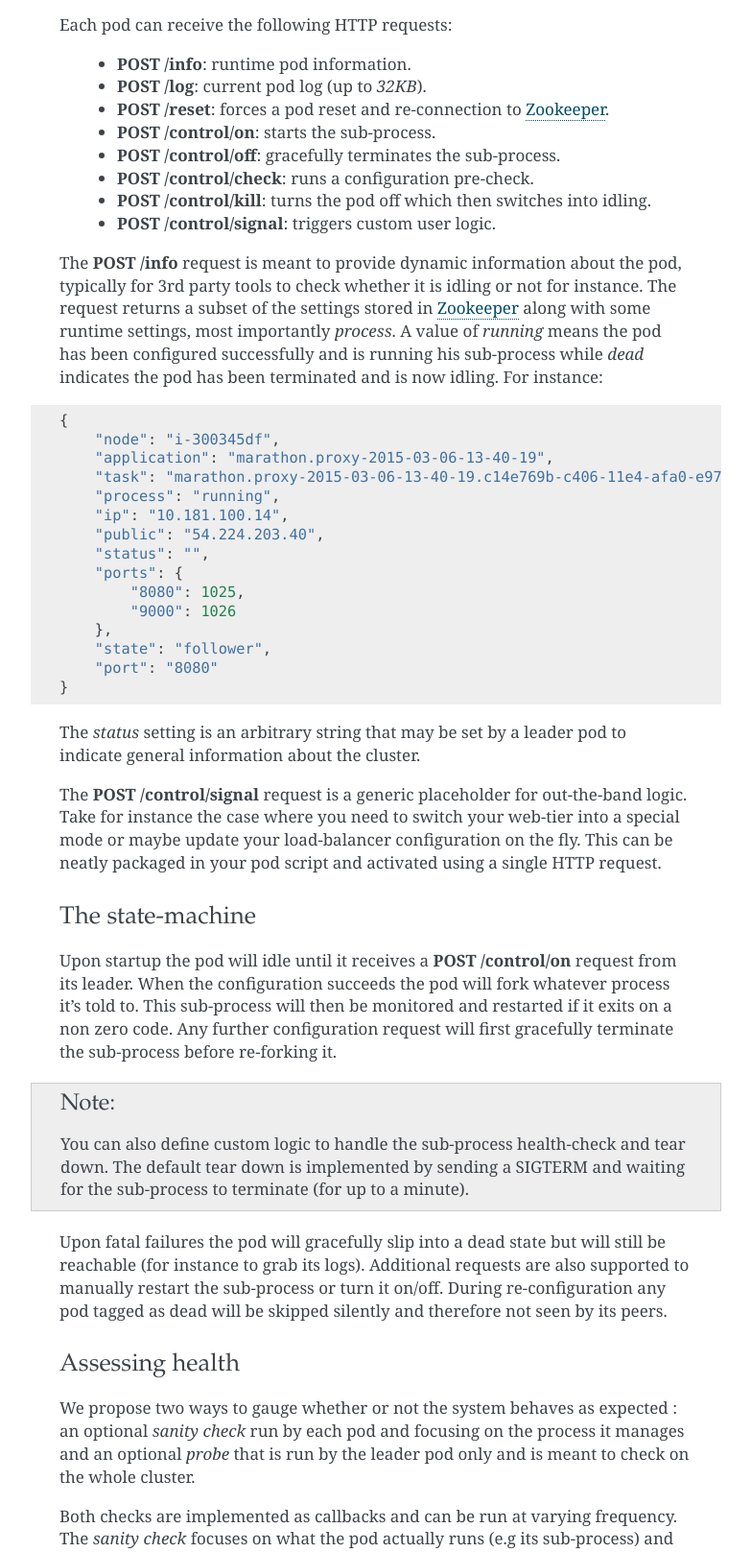
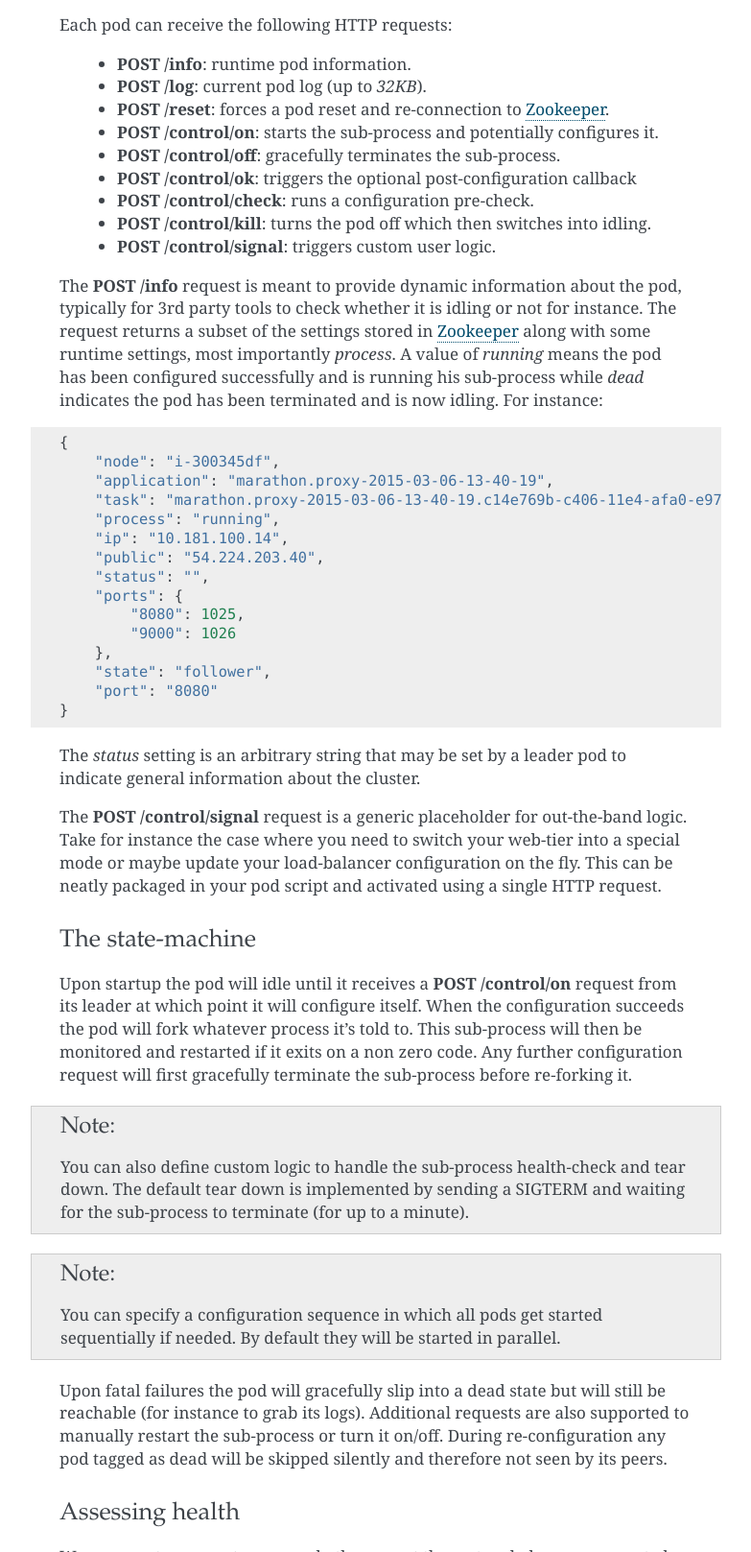
Before and after one commit to autodesk-cloud/ochopod, a plain HTML site: page concepts.html in a window 1280 px wide. Shown: the part 4972-6589 px from the top of the page at 96% size, without its empty margins (358-1141 px from the left). Drawn offline with Linux system fonts and the light colour scheme.

Commit message:
doc update

```diff
--- a/concepts.html
+++ b/concepts.html
@@ -202,8 +202,9 @@ already been killed and is now idling. Soft failures will trigger a <strong>HTTP
 <li><strong>POST /info</strong>: runtime pod information.</li>
 <li><strong>POST /log</strong>: current pod log (up to <em>32KB</em>).</li>
 <li><strong>POST /reset</strong>: forces a pod reset and re-connection to <a class="reference external" href="http://zookeeper.apache.org/">Zookeeper</a>.</li>
-<li><strong>POST /control/on</strong>: starts the sub-process.</li>
+<li><strong>POST /control/on</strong>: starts the sub-process and potentially configures it.</li>
 <li><strong>POST /control/off</strong>: gracefully terminates the sub-process.</li>
+<li><strong>POST /control/ok</strong>: triggers the optional post-configuration callback</li>
 <li><strong>POST /control/check</strong>: runs a configuration pre-check.</li>
 <li><strong>POST /control/kill</strong>: turns the pod off which then switches into idling.</li>
 <li><strong>POST /control/signal</strong>: triggers custom user logic.</li>
@@ -239,14 +240,19 @@ can be neatly packaged in your pod script and activated using a single HTTP requ
 </div>
 <div class="section" id="the-state-machine">
 <h3>The state-machine<a class="headerlink" href="#the-state-machine" title="Permalink to this headline">¶</a></h3>
-<p>Upon startup the pod will idle until it receives a <strong>POST /control/on</strong> request from its leader. When the configuration
-succeeds the pod will fork whatever process it&#8217;s told to. This sub-process will then be monitored and restarted if
-it exits on a non zero code. Any further configuration request will first gracefully terminate the sub-process before
-re-forking it.</p>
+<p>Upon startup the pod will idle until it receives a <strong>POST /control/on</strong> request from its leader at which point it
+will configure itself. When the configuration succeeds the pod will fork whatever process it&#8217;s told to. This
+sub-process will then be monitored and restarted if it exits on a non zero code. Any further configuration request
+will first gracefully terminate the sub-process before re-forking it.</p>
 <div class="admonition note">
 <p class="first admonition-title">Note</p>
 <p class="last">You can also define custom logic to handle the sub-process health-check and tear down. The default tear down is
 implemented by sending a SIGTERM and waiting for the sub-process to terminate (for up to a minute).</p>
+</div>
+<div class="admonition note">
+<p class="first admonition-title">Note</p>
+<p class="last">You can specify a configuration sequence in which all pods get started sequentially if needed. By default they
+will be started in parallel.</p>
 </div>
 <p>Upon fatal failures the pod will gracefully slip into a dead state but will still be reachable (for instance to grab
 its logs). Additional requests are also supported to manually restart the sub-process or turn it on/off. During
```
Also changed, not shown: api.html (+6 -4 lines), _sources/concepts.txt, searchindex.js.
